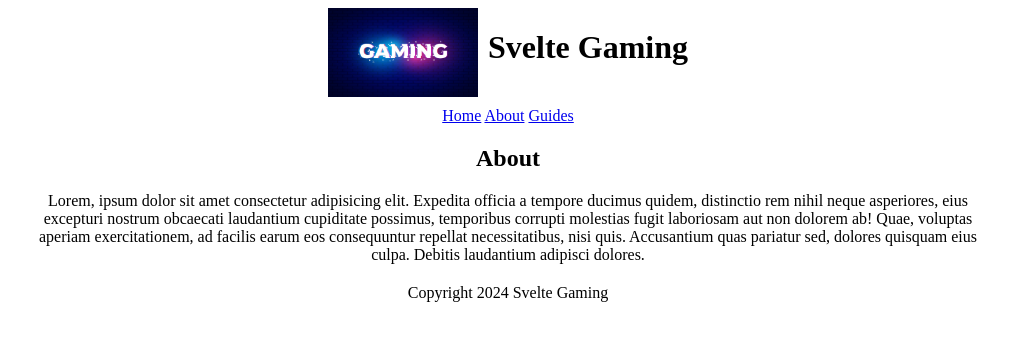
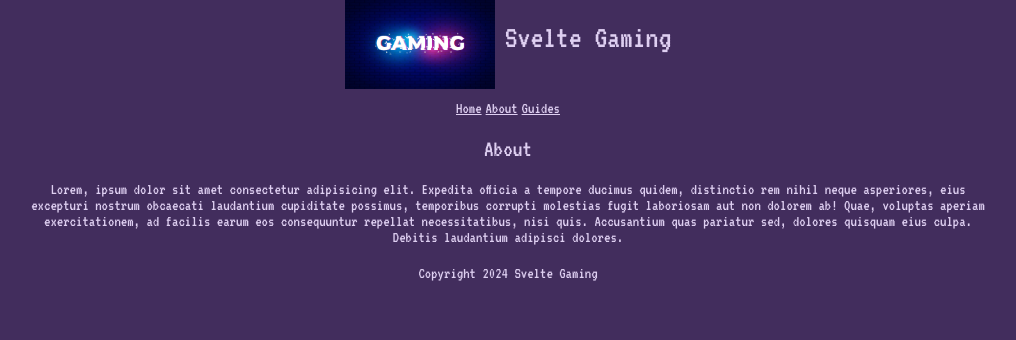
Before and after one commit to sole-proprietorship-Viktor-Sirotkin/svelte-gaming, a SvelteKit app in the folder gaming/: page /about in a window 1280 px wide. Shown: the top 340 px of the page, without its empty margins (132-1148 px from the left). Built offline with nearby package versions, Linux system fonts and the light colour scheme.

Commit message:
global css, list for guides

```diff
--- a/gaming/src/routes/+layout.svelte
+++ b/gaming/src/routes/+layout.svelte
@@ -1,5 +1,6 @@
 <script>
     import Title from "$lib/Title.svelte";
+    import "../styles/global.css";
 </script>
 
 <header>
--- /dev/null
+++ b/gaming/src/styles/global.css
@@ -0,0 +1,12 @@
+@import url('https://fonts.googleapis.com/css2?family=VT323&display=swap');
+
+body {
+    background: #422d5d;
+    margin: 0;
+}
+
+h1, h2, h3, h4, a, p, li, footer {
+    color: #decff1;
+    font-family: 'VT323', monospace;
+    font-weight: normal;
+}
```
Also changed, not shown: gaming/src/routes/[guides]/+page.svelte (renamed from gaming/src/routes/guides/+page.svelte, +5 -3 lines).
